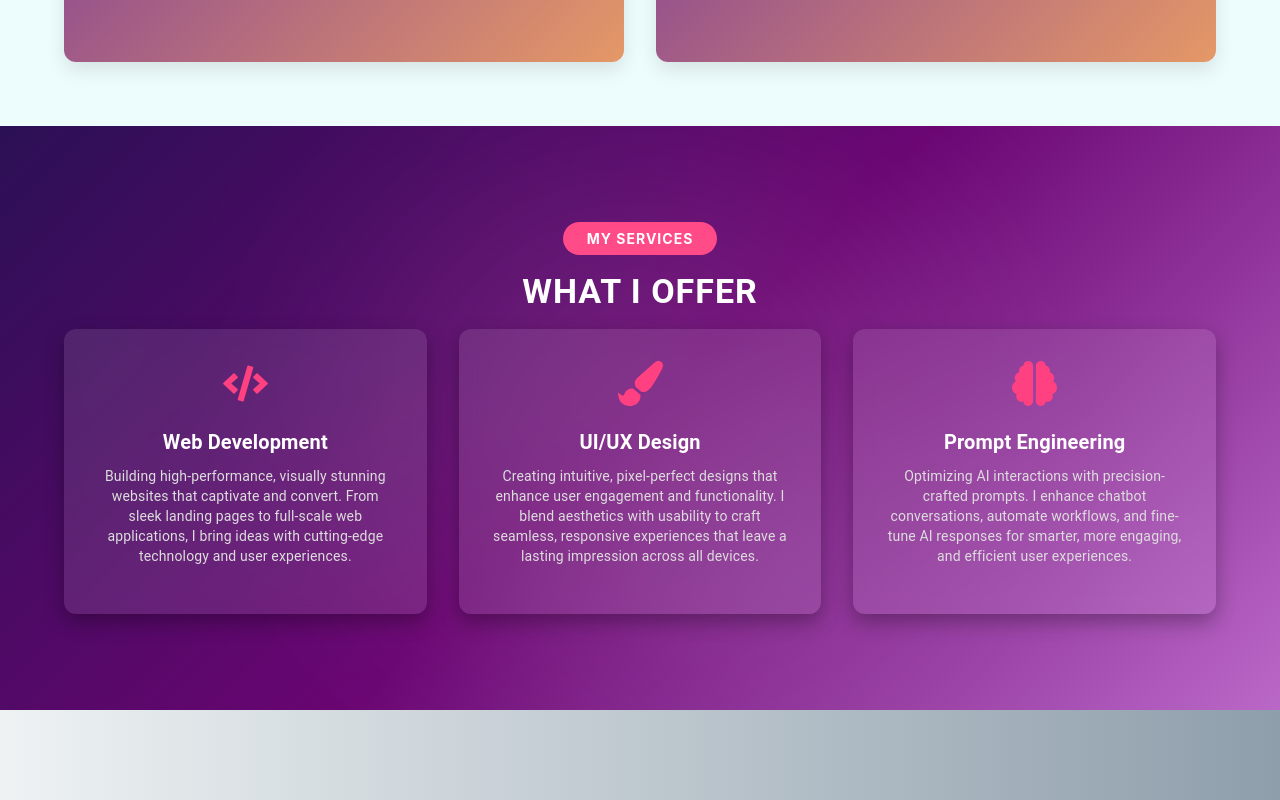
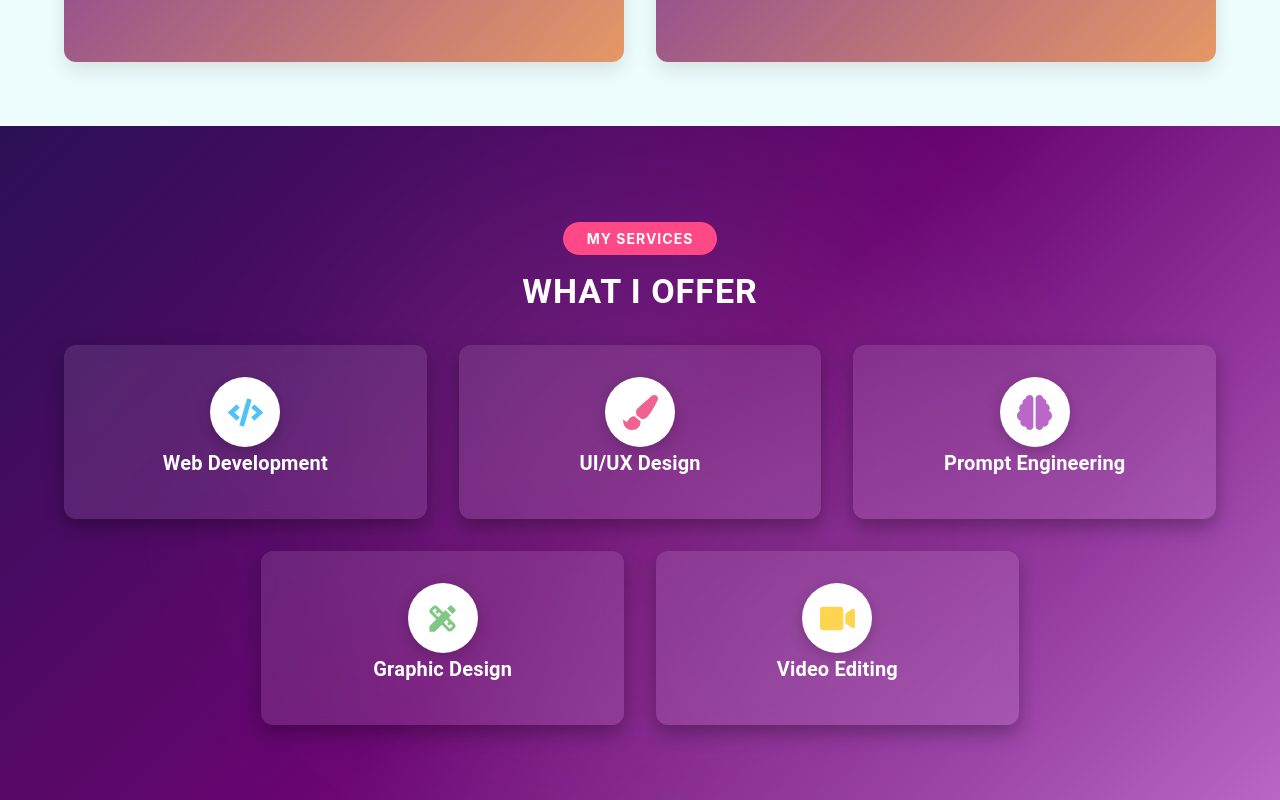
Before and after one commit to RITHIKAV21ISR040/Portfolio, a React (Create React App) app: page / in a window 1280 px wide. Shown: the part 1740-2540 px from the top of the page. Built offline with nearby package versions, Linux system fonts and the light colour scheme.

Commit message:
Update ServicesSection.jsx

```diff
--- a/src/pages/ServicesSection.jsx
+++ b/src/pages/ServicesSection.jsx
@@ -1,27 +1,45 @@
 import React from "react";
 import { Container, Typography, Grid, Box } from "@mui/material";
 import { motion } from "framer-motion";
-import { FaCode, FaPaintBrush } from "react-icons/fa";
+import { FaCode, FaPaintBrush, FaVideo } from "react-icons/fa";
 import { FaBrain } from "react-icons/fa6";
+import { MdDesignServices } from "react-icons/md";
 
 const services = [
   {
     icon: <FaCode />,
+    color: "#4FC3F7", // Light blue
     title: "Web Development",
     description:
-      "Building high-performance, visually stunning websites that captivate and convert. From sleek landing pages to full-scale web applications, I bring ideas with cutting-edge technology and user experiences.",
+      "Designing and developing high-performance, scalable websites and applications tailored to meet your business objectives using the latest web technologies.",
   },
   {
     icon: <FaPaintBrush />,
+    color: "#F06292", // Pink
     title: "UI/UX Design",
     description:
-      "Creating intuitive, pixel-perfect designs that enhance user engagement and functionality. I blend aesthetics with usability to craft seamless, responsive experiences that leave a lasting impression across all devices.",
+      "Crafting intuitive and visually engaging user interfaces focused on delivering seamless user experiences across all devices and platforms.",
   },
   {
     icon: <FaBrain />,
+    color: "#BA68C8", // Purple
     title: "Prompt Engineering",
     description:
-      "Optimizing AI interactions with precision-crafted prompts. I enhance chatbot conversations, automate workflows, and fine-tune AI responses for smarter, more engaging, and efficient user experiences.",
+      "Optimizing human-AI interaction by designing precise, effective prompts that enhance the output quality of language models and automation systems.",
+  },
+  {
+    icon: <MdDesignServices />,
+    color: "#81C784", // Green
+    title: "Graphic Design",
+    description:
+      "Creating impactful visual designs, including branding, marketing assets, and custom illustrations that effectively communicate your message.",
+  },
+  {
+    icon: <FaVideo />,
+    color: "#FFD54F", // Yellow
+    title: "Video Editing",
+    description:
+      "Producing professional-quality video content with smooth transitions, motion graphics, and sound design tailored to your brand’s story.",
   },
 ];
 
@@ -31,13 +49,13 @@ const ServicesSection = () => {
       sx={{
         position: "relative",
         py: 12,
-        background: "linear-gradient(135deg, #2B1055, #6A0572, #BA68C8)", // Smooth gradient
+        background: "linear-gradient(135deg, #2B1055, #6A0572, #BA68C8)",
         color: "#fff",
         textAlign: "center",
         overflow: "hidden",
       }}
     >
-      {/* Radial Light Effect */}
+      {/* Light Blur Background */}
       <Box
         sx={{
           position: "absolute",
@@ -54,7 +72,6 @@ const ServicesSection = () => {
       />
 
       <Container maxWidth="lg">
-        {/* Title Section */}
         <motion.div
           initial={{ opacity: 0, y: -20 }}
           animate={{ opacity: 1, y: 0 }}
@@ -81,7 +98,7 @@ const ServicesSection = () => {
             fontWeight="bold"
             sx={{
               mt: 2,
-              mb: 2,
+              mb: 4,
               textTransform: "uppercase",
               letterSpacing: "1px",
             }}
@@ -90,7 +107,6 @@ const ServicesSection = () => {
           </Typography>
         </motion.div>
 
-        {/* Services Grid */}
         <Grid container spacing={4} justifyContent="center">
           {services.map((service, index) => (
             <Grid item xs={12} sm={6} md={4} key={index}>
@@ -101,19 +117,23 @@ const ServicesSection = () => {
               >
                 <Box
                   sx={{
-                    textAlign: "center",
                     p: 4,
                     borderRadius: "12px",
-                    backgroundColor: "rgba(255, 255, 255, 0.1)", // Transparent white for depth
-                    backdropFilter: "blur(10px)", // Glass effect
+                    backgroundColor: "rgba(255, 255, 255, 0.1)",
+                    backdropFilter: "blur(10px)",
                     boxShadow: "0px 8px 20px rgba(0, 0, 0, 0.3)",
                     transition: "all 0.4s ease-in-out",
                     cursor: "pointer",
+                    textAlign: "center",
                     position: "relative",
                     overflow: "hidden",
                     "&:hover": {
                       transform: "translateY(-10px) scale(1.05)",
                       boxShadow: "0px 12px 25px rgba(255, 255, 255, 0.3)",
+                      "& .description": {
+                        maxHeight: "200px",
+                        opacity: 1,
+                      },
                     },
                   }}
                 >
@@ -121,42 +141,47 @@ const ServicesSection = () => {
                   <Box
                     sx={{
                       mb: 2,
+                      display: "flex",
+                      alignItems: "center",
+                      justifyContent: "center",
+                      width: "70px",
+                      height: "70px",
+                      margin: "0 auto",
+                      borderRadius: "50%",
+                      backgroundColor: "#fff",
+                      boxShadow: "0 4px 15px rgba(0,0,0,0.2)",
                       "& svg": {
-                        color: "#FF4081",
-                        fontSize: "45px",
-                        transition: "0.3s",
-                      },
-                      "&:hover svg": {
-                        color: "#FFC107",
+                        color: service.color,
+                        fontSize: "35px",
                       },
                     }}
                   >
                     {service.icon}
                   </Box>
 
+                  {/* Title */}
                   <Typography
                     variant="h6"
                     fontWeight="bold"
-                    sx={{
-                      mb: 1,
-                      transition: "0.3s",
-                      "&:hover": { color: "#FFC107" },
-                    }}
+                    sx={{ mb: 1, transition: "0.3s" }}
                   >
                     {service.title}
                   </Typography>
 
-                  <Typography
-                    variant="body2"
+                  {/* Description - hidden initially */}
+                  <Box
+                    className="description"
                     sx={{
-                      mb: 2,
-                      color: "#ddd",
-                      transition: "0.3s",
-                      "&:hover": { color: "#fff" },
+                      maxHeight: 0,
+                      opacity: 0,
+                      overflow: "hidden",
+                      transition: "all 0.4s ease-in-out",
                     }}
                   >
-                    {service.description}
-                  </Typography>
+                    <Typography variant="body2" sx={{ color: "#ddd", mt: 1 }}>
+                      {service.description}
+                    </Typography>
+                  </Box>
                 </Box>
               </motion.div>
             </Grid>
```
